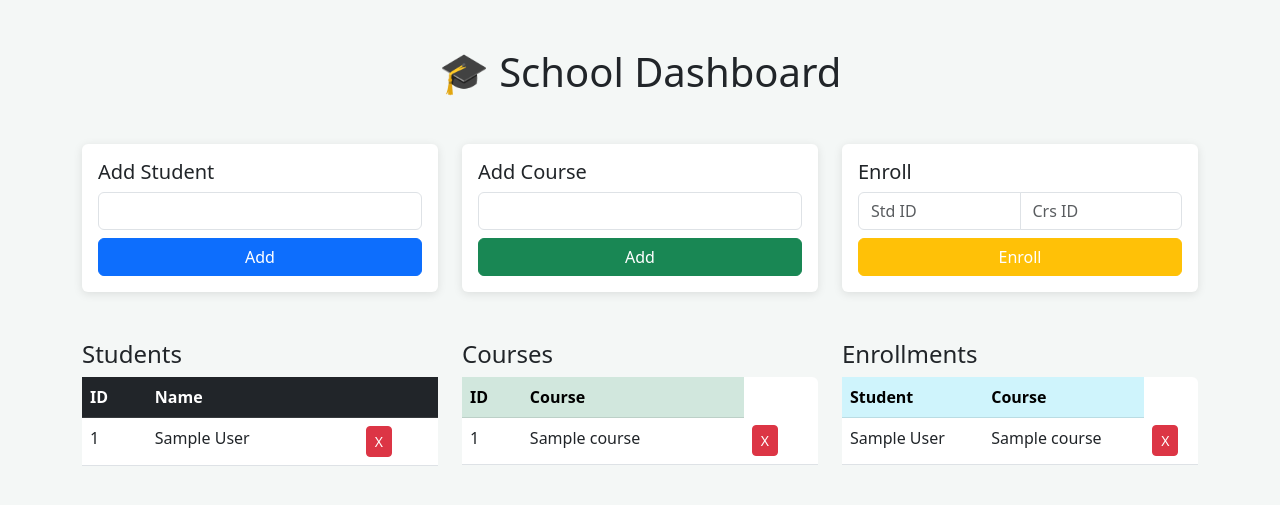
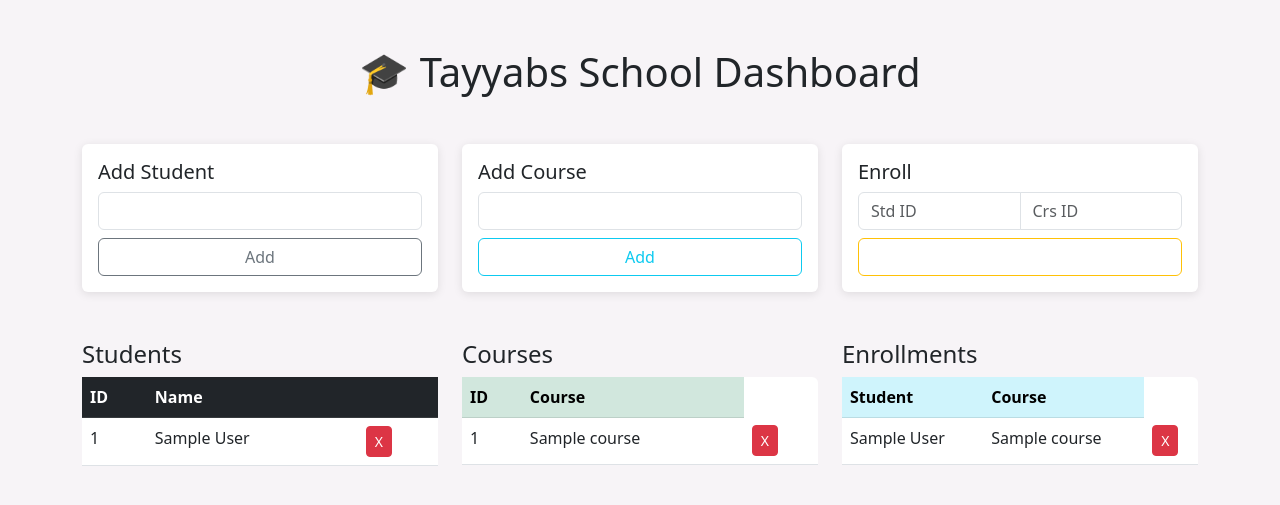
Before and after one commit to tayyabk786/student_record_system, a Flask app: page / in a window 1280 px wide. Shown: the top 505 px of the page. Run offline with Flask 3, Linux system fonts and the light colour scheme; tables that the repository leaves empty hold one stand-in row (values such as "Sample post").

Commit message:
Changing website styling

```diff
--- a/templates/index.html
+++ b/templates/index.html
@@ -2,17 +2,18 @@
 <html lang="en">
 <head>
     <meta charset="UTF-8">
-    <title>Student Management System</title>
+    <title>Tayyabs Student Management System</title>
     <link href="https://cdn.jsdelivr.net/npm/bootstrap@5.3.0/dist/css/bootstrap.min.css" rel="stylesheet">
-    <style>body { background-color: #f4f7f6; } .card { border: none; box-shadow: 0 2px 10px rgba(0,0,0,0.1); }</style>
+    <style>body { background-color: #f7f4f7; } .card { border: none; box-shadow: 0 2px 10px rgba(0,0,0,0.1); }</style>
+</style>
 </head>
 <body class="container py-5">
-    <div class="text-center mb-5"><h1>🎓 School Dashboard</h1></div>
+    <div class="text-center mb-5"><h1>🎓 Tayyabs School Dashboard</h1></div>
 
     <div class="row g-4 mb-5">
-        <div class="col-md-4"><div class="card p-3"><h5>Add Student</h5><form action="/add_student_form" method="POST"><input type="text" name="name" class="form-control mb-2" required><button class="btn btn-primary w-100">Add</button></form></div></div>
-        <div class="col-md-4"><div class="card p-3"><h5>Add Course</h5><form action="/add_course_form" method="POST"><input type="text" name="name" class="form-control mb-2" required><button class="btn btn-success w-100">Add</button></form></div></div>
-        <div class="col-md-4"><div class="card p-3"><h5>Enroll</h5><form action="/enroll_form" method="POST"><div class="input-group mb-2"><input type="number" name="student_id" class="form-control" placeholder="Std ID"><input type="number" name="course_id" class="form-control" placeholder="Crs ID"></div><button class="btn btn-warning w-100 text-white">Enroll</button></form></div></div>
+        <div class="col-md-4"><div class="card p-3"><h5>Add Student</h5><form action="/add_student_form" method="POST"><input type="text" name="name" class="form-control mb-2" required><button class="btn btn-outline-secondary w-100">Add</button></form></div></div>
+        <div class="col-md-4"><div class="card p-3"><h5>Add Course</h5><form action="/add_course_form" method="POST"><input type="text" name="name" class="form-control mb-2" required><button class="btn btn-outline-info w-100">Add</button></form></div></div>
+        <div class="col-md-4"><div class="card p-3"><h5>Enroll</h5><form action="/enroll_form" method="POST"><div class="input-group mb-2"><input type="number" name="student_id" class="form-control" placeholder="Std ID"><input type="number" name="course_id" class="form-control" placeholder="Crs ID"></div><button class="btn btn-outline-warning w-100 text-white">Enroll</button></form></div></div>
     </div>
 
     <div class="row">
```
Also changed, not shown: database.db.
